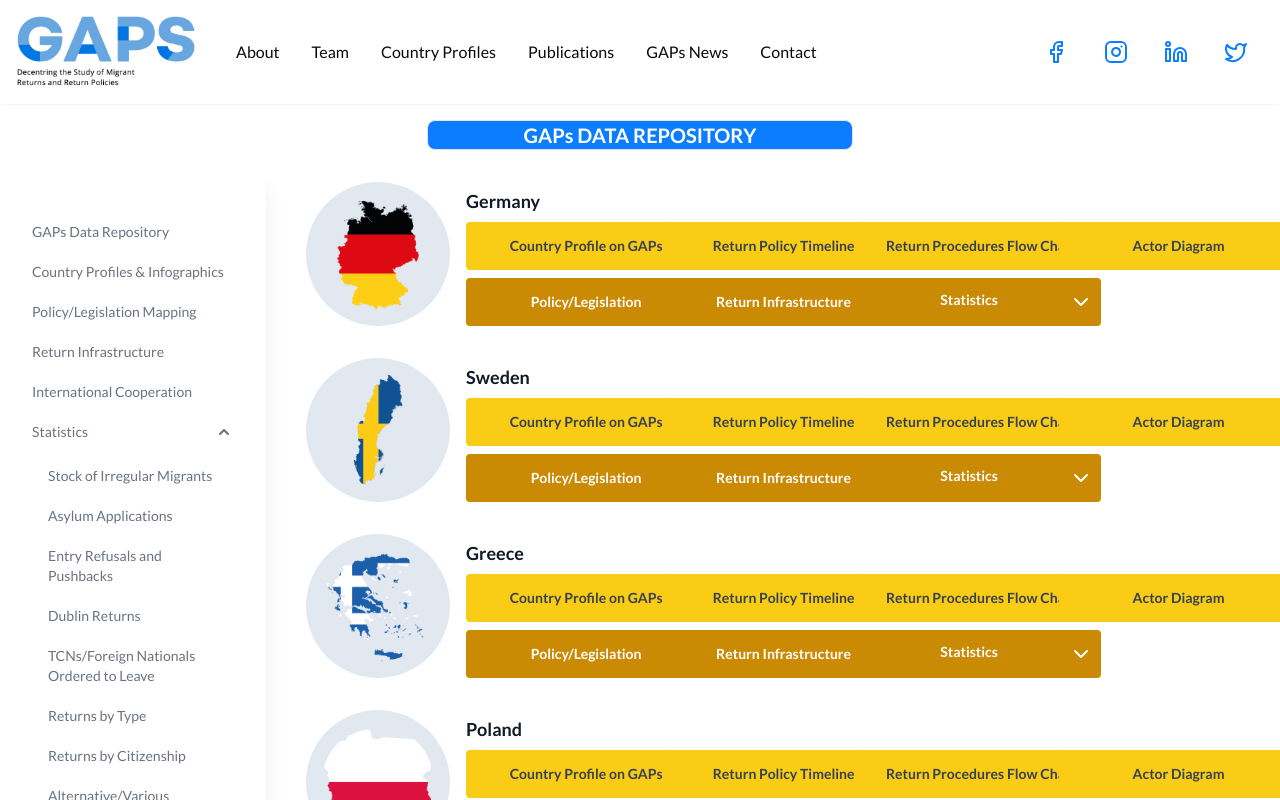
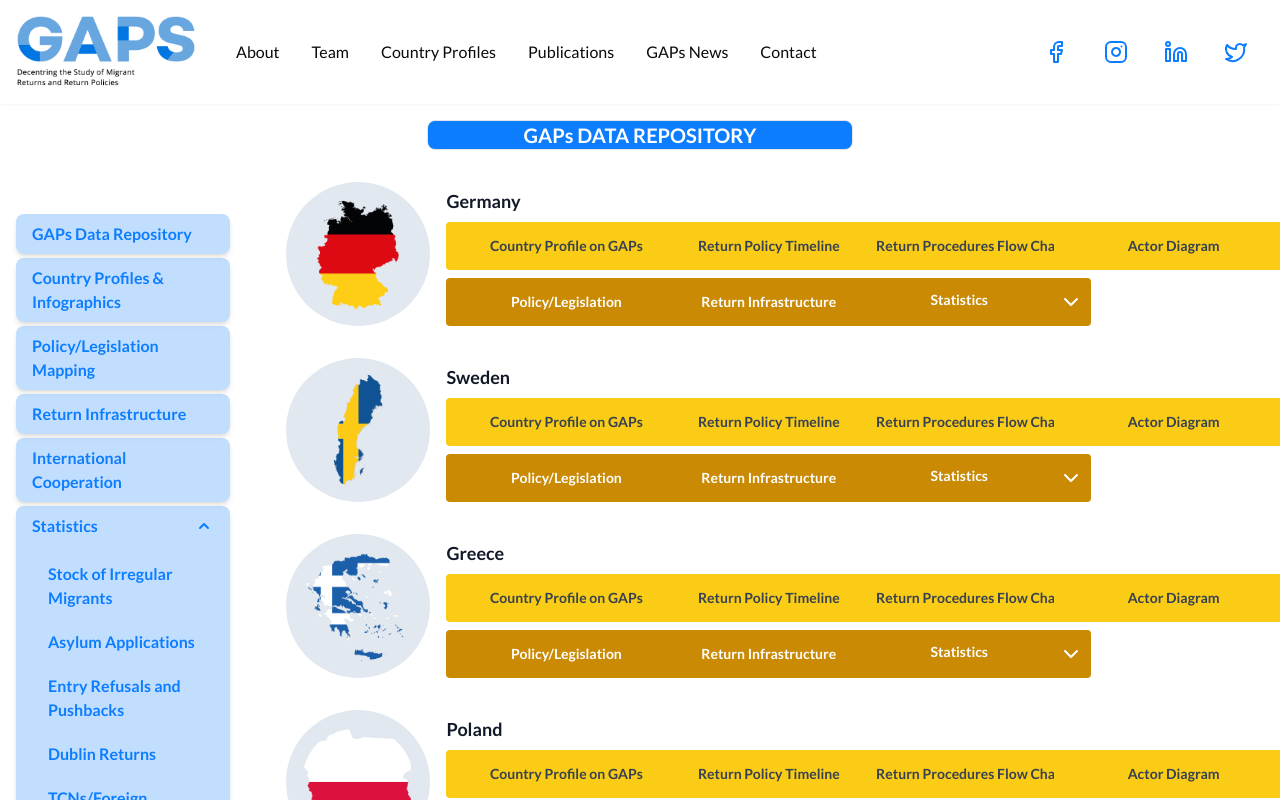
Before and after one commit to muhsinaltintop/gap-project, a Next.js app: page /country-list in a window 1280 px wide. Both pictures are taken after a click on the heading "Statistics". Shown: the top 800 px of the page. Built offline with nearby package versions, Linux system fonts and the light colour scheme.

Commit message:
menu design changed

```diff
--- a/app/_components/SideMenu.jsx
+++ b/app/_components/SideMenu.jsx
@@ -1,3 +1,4 @@
+import Link from "next/link";
 import React from "react";
 
 const SideMenu = () => {
@@ -81,21 +82,21 @@ const SideMenu = () => {
     },
   ];
   return (
-    <div className="flex h-max flex-col justify-between shadow-xl bg-white max-w-54 overflow-y-auto">
+    <div className="flex h-max flex-col justify-between max-w-54 overflow-y-auto">
       <div className="px-4 py-6">
         <ul className="mt-6 space-y-1">
           {leftMenu.map((menuItem) => (
-            <li key={menuItem.id} >
+            <li className="shadow-md bg-primary-light rounded-lg" key={menuItem.id} >
               {menuItem.submenu ? (
                 <details className="group [&_summary::-webkit-details-marker]:hidden">
                   <summary className="flex cursor-pointer items-center justify-between rounded-lg px-4 py-2 text-gray-500 hover:bg-gray-100 hover:text-gray-700">
-                    <span className="text-sm font-medium">{menuItem.name}</span>
+                    <span className="text-md font-bold text-primary">{menuItem.name}</span>
                     <span className="shrink-0 transition duration-300 group-open:-rotate-180">
                       <svg
                         xmlns="http://www.w3.org/2000/svg"
                         className="h-5 w-5"
                         viewBox="0 0 20 20"
-                        fill="currentColor"
+                        fill="#0d7dff"
                       >
                         <path
                           fillRule="evenodd"
@@ -108,23 +109,23 @@ const SideMenu = () => {
                   <ul className="mt-2 space-y-1 px-4">
                     {menuItem.submenu.map((submenuItem) => (
                       <li key={submenuItem.id}>
-                        <a
+                        <Link
                           href={submenuItem.path}
-                          className="block rounded-lg px-4 py-2 text-sm font-medium text-gray-500 hover:bg-gray-100 hover:text-gray-700"
+                          className="block rounded-lg px-4 py-2 text-md font-bold text-primary hover:bg-gray-100 hover:text-gray-700"
                         >
                           {submenuItem.name}
-                        </a>
+                        </Link>
                       </li>
                     ))}
                   </ul>
                 </details>
               ) : (
-                <a
+                <Link
                   href={menuItem.path}
-                  className="block rounded-lg px-4 py-2 text-sm font-medium text-gray-500 hover:bg-gray-100 hover:text-gray-700"
+                  className="block rounded-lg px-4 py-2 text-md font-bold text-primary hover:bg-gray-100 hover:text-gray-700"
                 >
                   {menuItem.name}
-                </a>
+                </Link>
               )}
             </li>
           ))}
--- a/app/layout.jsx
+++ b/app/layout.jsx
@@ -26,7 +26,9 @@ export default function RootLayout({ children }) {
           {"GAPs DATA REPOSITORY"}
         </div>
         <div className="flex w-12/12">
-          <SideMenu />
+          <div className="w-80">
+            <SideMenu />
+          </div>
           {children}
           <SpeedInsights />
         </div>
--- a/app/page.jsx
+++ b/app/page.jsx
@@ -4,7 +4,7 @@ import LinkToGap from "./_components/LinkToGap";
 import Map from "./_components/Map";
 
 const mainText = (
-  <>
+  <div className="text-sm">
     <p>
     GAPs Data Repository offers an overview of available qualitative and quantitative data on
   national return regimes. It is launched in 2024 as an output of the Horizon Europe project
@@ -59,18 +59,18 @@ organized presentation for those interested in return related data:
       <span className="text-primary"><Link href={"https://www.returnmigration.eu/contact-gaps"} target="_blank"> contact</Link></span> the Horizon Europe project GAPs coordinators to contribute data entries or for any queries and comments.
     </p>
     <p className="text-sm mt-2">*Last Updated on 03.08.2024</p>
-  </>
+  </div>
 );
 
 export default function Home() {
   return (
     <div className="w-full text-justify">
-      <div className="grid grid-cols-1 gap-1 lg:grid-cols-6 lg:gap-8">
+      <div className="grid grid-cols-1 gap-1 lg:grid-cols-6 lg:gap-2">
         <div className="justify-around mx-6 mt-6 lg:col-span-4">
           <PlainText text={mainText} />
         </div>
 
-        <div className="mx-6 mt-6 col-span-2">
+        <div className="mr-6 mt-6 col-span-2">
           <LinkToGap />
         </div>
       </div>
--- a/tailwind.config.js
+++ b/tailwind.config.js
@@ -26,6 +26,7 @@ module.exports = {
         primary: {
           DEFAULT: "#0d7dff",
           foreground: "hsl(var(--primary-foreground))",
+          light: "#0d7dff40",
         },
         secondary: {
           DEFAULT: "hsl(var(--secondary))",
```
